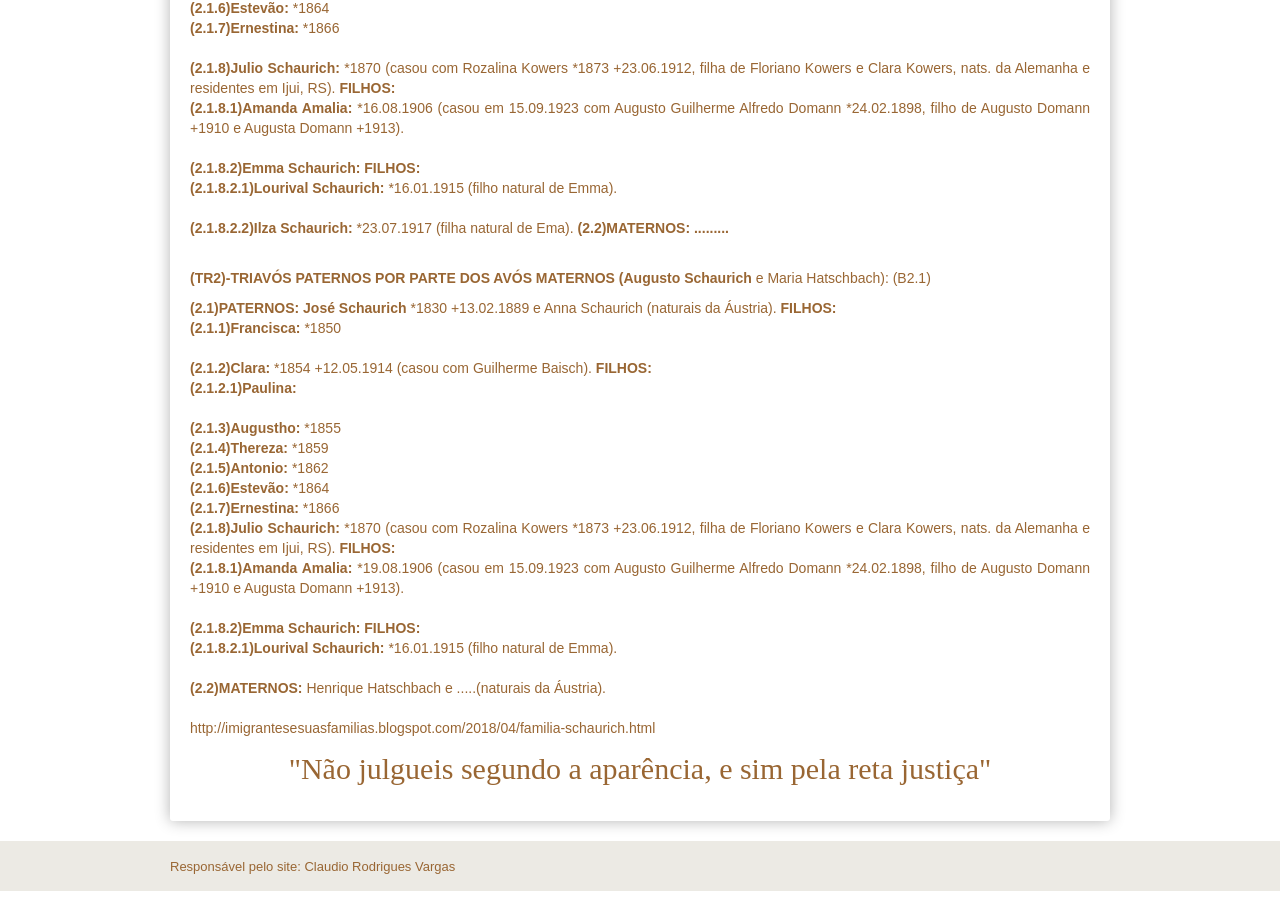
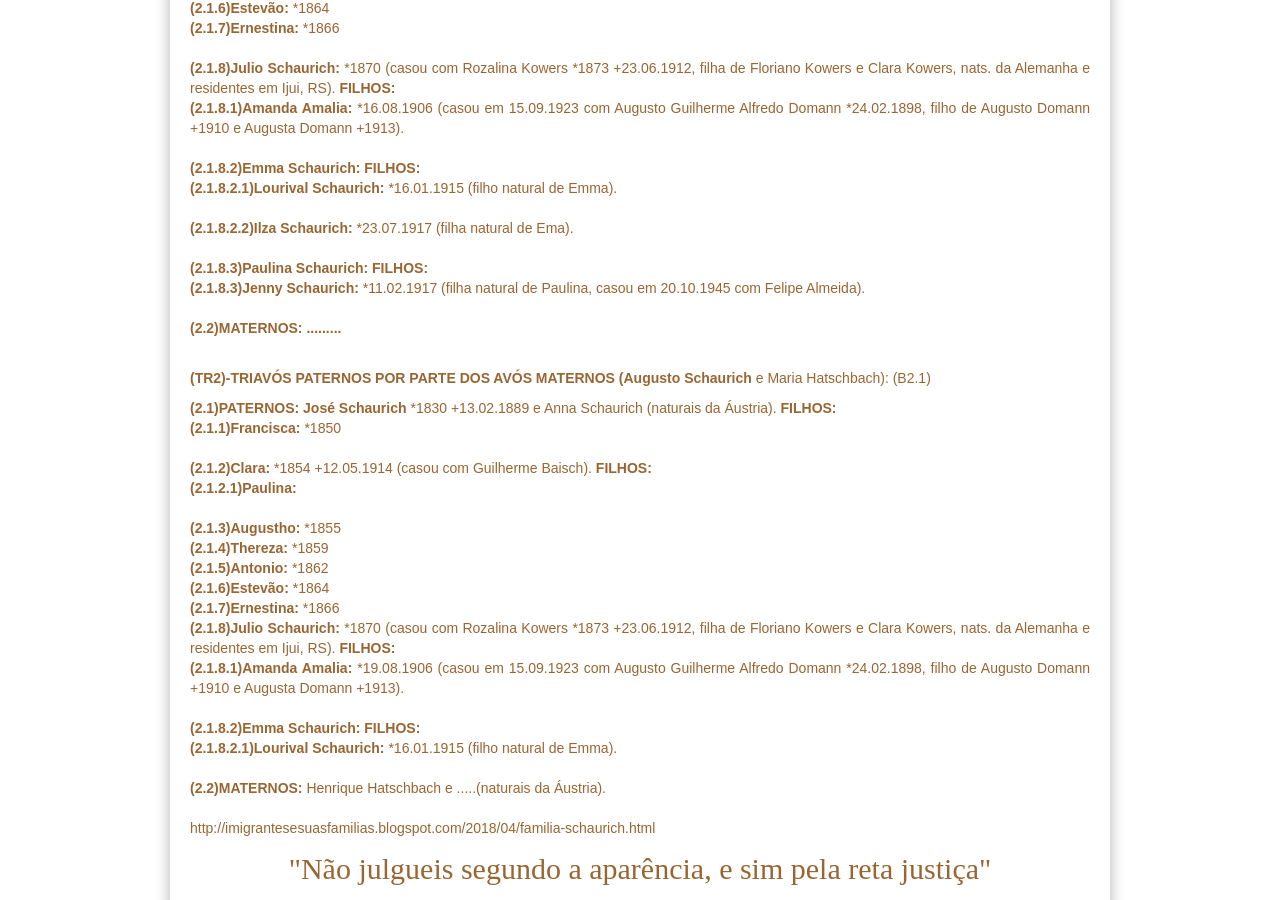
Before and after one commit to claudiovargas1955/claudiovargas1955.github.io, a Jekyll site: the page built from _pages/familia-schaurich.html, in a window 1280 px wide and 900 px high, scrolled down 3963 px. Built offline with Jekyll 4.4.1, drawn with Linux system fonts in a browser that asks for light colours; some web fonts are replaced.

Commit message:
Update familia-schaurich.html

```diff
--- a/_pages/familia-schaurich.html
+++ b/_pages/familia-schaurich.html
@@ -355,9 +355,12 @@ Ortiz  avós maternos: José da Silva Moura e Francisca Vargas de Moura RC-83).
 
     <b>(2.1.8.2)Emma Schaurich: </b><b>FILHOS: </b><br>
         <b>(2.1.8.2.1)Lourival Schaurich: </b>*16.01.1915 (filho natural de Emma).<br><br>
-        <b>(2.1.8.2.2)Ilza Schaurich: </b>*23.07.1917 (filha natural de Ema). <br.<br>
+        <b>(2.1.8.2.2)Ilza Schaurich: </b>*23.07.1917 (filha natural de Ema). <br><br>
 
-<b>(2.2)MATERNOS: .........</b><br><br>
+    <b>(2.1.8.3)Paulina Schaurich: </b><b>FILHOS: </b><br>
+        <b>(2.1.8.3)Jenny Schaurich: </b>*11.02.1917 (filha natural de Paulina, casou em 20.10.1945 com Felipe Almeida).<br><br>
+
+ <b>(2.2)MATERNOS: .........</b><br><br>
 
 <p><b>(TR2)-TRIAVÓS PATERNOS POR PARTE DOS AVÓS MATERNOS (Augusto Schaurich </b>e Maria Hatschbach): (B2.1)
 <p><b>(2.1)PATERNOS: José Schaurich </b>*1830 +13.02.1889 e Anna Schaurich (naturais da Áustria). <b>FILHOS: </b><br>
```
